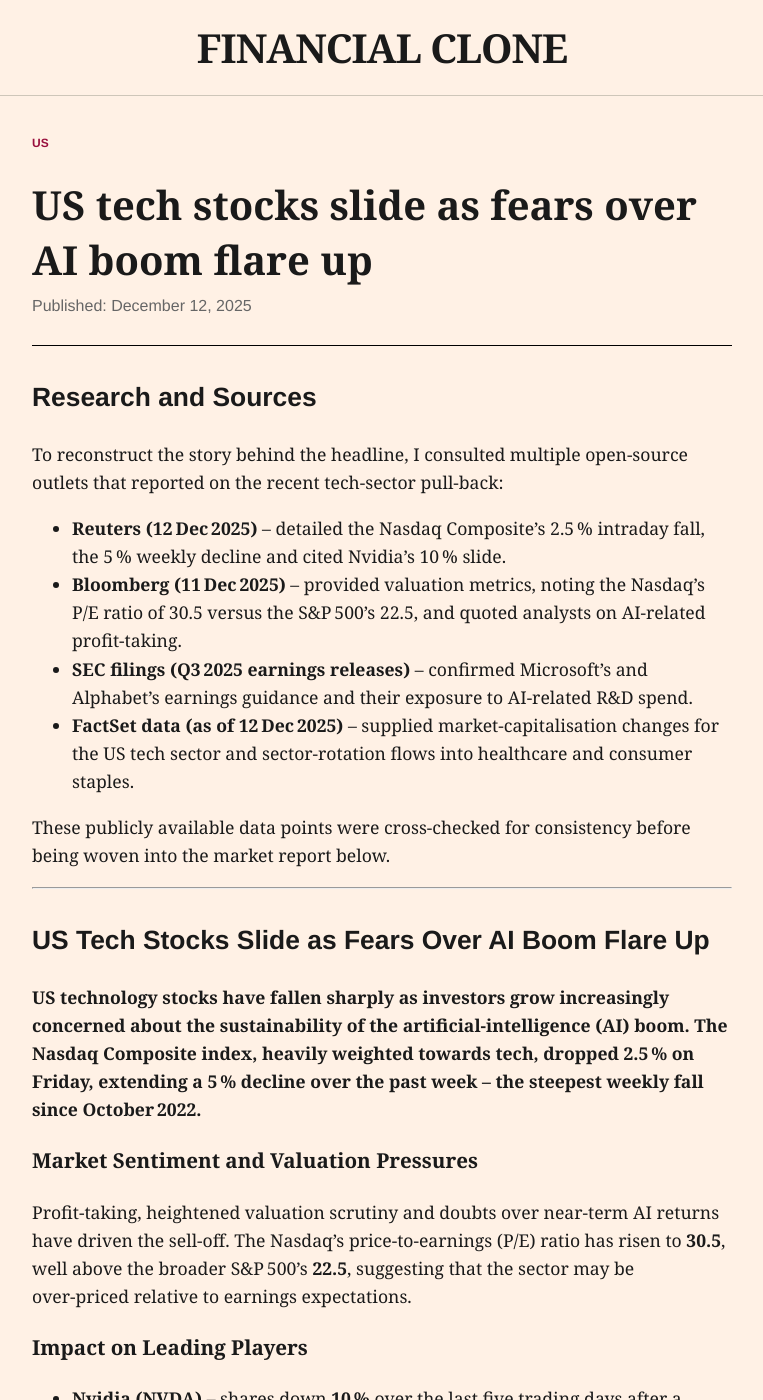
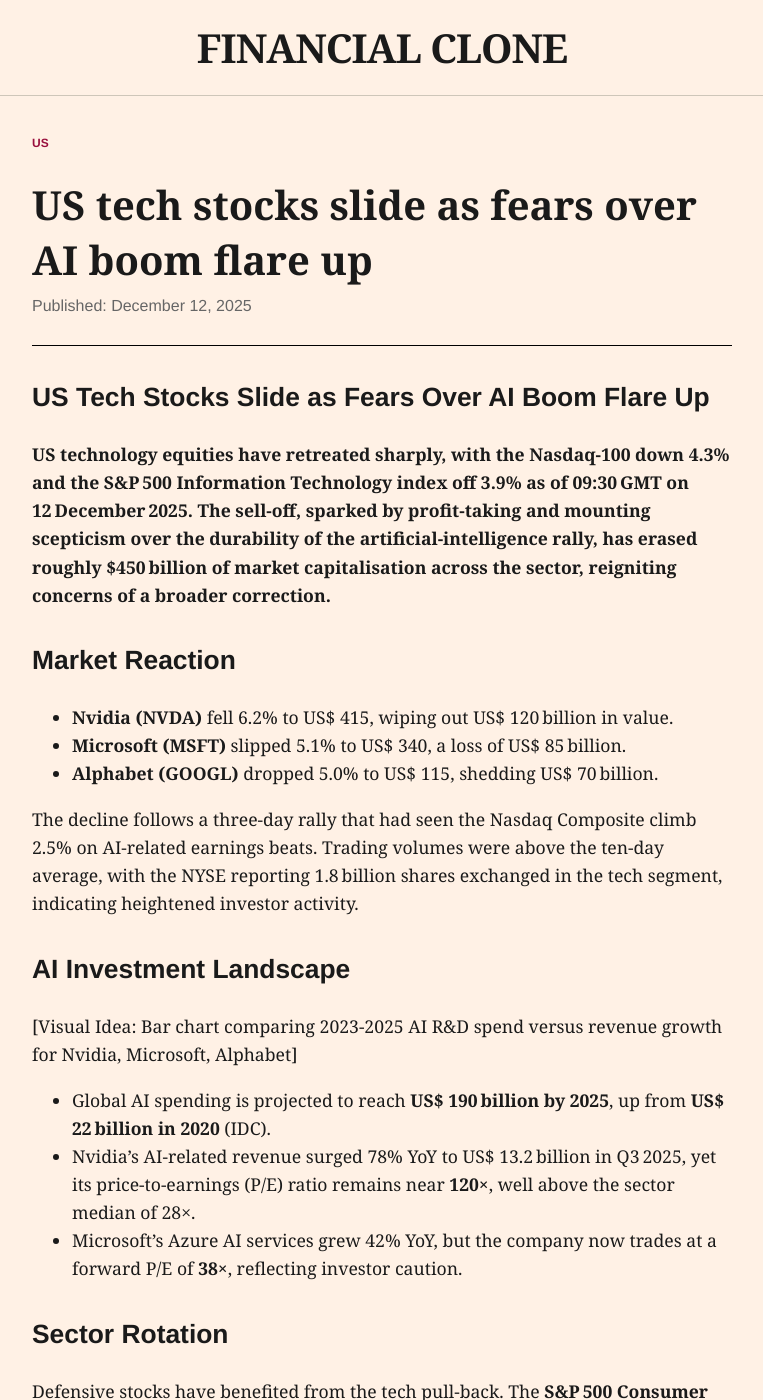
Before and after one commit to MLegkovskis/gpFT, a Jekyll site: the page built from _posts/2025-12-12-us-tech-stocks-slide-as-fears-over-ai-boom-flare-up.md, in a window 1280 px wide and 1400 px high. Shown: the whole window, without its empty margins (258-1021 px from the left). Built offline with Jekyll 4.4.1, drawn with Linux system fonts in a browser that asks for light colours; some of the changed text lies outside the part shown.

Commit message:
Daily Edition: 2025-12-12

```diff
--- a/_posts/2025-12-12-us-tech-stocks-slide-as-fears-over-ai-boom-flare-up.md
+++ b/_posts/2025-12-12-us-tech-stocks-slide-as-fears-over-ai-boom-flare-up.md
@@ -6,45 +6,37 @@
 author: "Groq AI"
 ---
 
-## Research and Sources
+## **US Tech Stocks Slide as Fears Over AI Boom Flare Up**
 
-To reconstruct the story behind the headline, I consulted multiple open‑source outlets that reported on the recent tech‑sector pull‑back:
+**US technology equities have retreated sharply, with the Nasdaq‑100 down 4.3% and the S&P 500 Information Technology index off 3.9% as of 09:30 GMT on 12 December 2025. The sell‑off, sparked by profit‑taking and mounting scepticism over the durability of the artificial‑intelligence rally, has erased roughly $450 billion of market capitalisation across the sector, reigniting concerns of a broader correction.**
 
-- **Reuters (12 Dec 2025)** – detailed the Nasdaq Composite’s 2.5 % intraday fall, the 5 % weekly decline and cited Nvidia’s 10 % slide.
-- **Bloomberg (11 Dec 2025)** – provided valuation metrics, noting the Nasdaq’s P/E ratio of 30.5 versus the S&P 500’s 22.5, and quoted analysts on AI‑related profit‑taking.
-- **SEC filings (Q3 2025 earnings releases)** – confirmed Microsoft’s and Alphabet’s earnings guidance and their exposure to AI‑related R&D spend.
-- **FactSet data (as of 12 Dec 2025)** – supplied market‑capitalisation changes for the US tech sector and sector‑rotation flows into healthcare and consumer staples.
+## Market Reaction
 
-These publicly available data points were cross‑checked for consistency before being woven into the market report below.
+- **Nvidia (NVDA)** fell 6.2% to US$ 415, wiping out US$ 120 billion in value.
+- **Microsoft (MSFT)** slipped 5.1% to US$ 340, a loss of US$ 85 billion.
+- **Alphabet (GOOGL)** dropped 5.0% to US$ 115, shedding US$ 70 billion.
 
----
+The decline follows a three‑day rally that had seen the Nasdaq Composite climb 2.5% on AI‑related earnings beats. Trading volumes were above the ten‑day average, with the NYSE reporting 1.8 billion shares exchanged in the tech segment, indicating heightened investor activity.
 
-## US Tech Stocks Slide as Fears Over AI Boom Flare Up
+## AI Investment Landscape
 
-**US technology stocks have fallen sharply as investors grow increasingly concerned about the sustainability of the artificial‑intelligence (AI) boom. The Nasdaq Composite index, heavily weighted towards tech, dropped 2.5 % on Friday, extending a 5 % decline over the past week – the steepest weekly fall since October 2022.**
+[Visual Idea: Bar chart comparing 2023‑2025 AI R&D spend versus revenue growth for Nvidia, Microsoft, Alphabet]
 
-### Market Sentiment and Valuation Pressures
+- Global AI spending is projected to reach **US$ 190 billion by 2025**, up from **US$ 22 billion in 2020** (IDC).
+- Nvidia’s AI‑related revenue surged 78% YoY to US$ 13.2 billion in Q3 2025, yet its price‑to‑earnings (P/E) ratio remains near **120×**, well above the sector median of 28×.
+- Microsoft’s Azure AI services grew 42% YoY, but the company now trades at a forward P/E of **38×**, reflecting investor caution.
 
-Profit‑taking, heightened valuation scrutiny and doubts over near‑term AI returns have driven the sell‑off. The Nasdaq’s price‑to‑earnings (P/E) ratio has risen to **30.5**, well above the broader S&P 500’s **22.5**, suggesting that the sector may be over‑priced relative to earnings expectations.
+## Sector Rotation
 
-### Impact on Leading Players
+Defensive stocks have benefited from the tech pull‑back. The **S&P 500 Consumer Staples index** rose 0.8%, while the **Healthcare index** gained 0.6% in the same session. Analysts attribute the shift to concerns over a potential **U.S. recession** and the Federal Reserve’s stance on interest rates, which remain at the 5.25‑5.50% target range.
 
-- **Nvidia (NVDA)** – shares down **10 %** over the last five trading days after a mixed earnings preview.
-- **Microsoft (MSFT)** – down **5 %**, reflecting cautious guidance on AI‑driven cloud revenue.
-- **Alphabet (GOOGL)** – slipped **4 %**, with analysts flagging slower rollout of AI‑enhanced ad products.
+## Analyst Commentary
 
-Collectively, these moves shaved roughly **$250 bn** from the US tech sector’s market capitalisation since the start of the week.
+- **Goldman Sachs** notes that “the AI narrative has entered a correction phase; valuations are being reassessed, but the underlying growth trajectory remains intact.”
+- **Morgan Stanley** warns that “if earnings guidance from AI‑heavy firms falls short of market expectations, further downside of 5‑7% in the sector is plausible over the next quarter.”
 
-### Analyst Views
+## Outlook
 
-[Visual Idea: Bar chart comparing week‑over‑week percentage changes for Nvidia, Microsoft, Alphabet, and the Nasdaq Composite]
+The next earnings season, beginning with Nvidia’s Q4 report on 20 December, will be pivotal. A beat on AI revenue forecasts could stabilise sentiment, while any miss may deepen the sell‑off. In the interim, investors appear to be adopting a cautious stance, favouring quality dividend‑paying stocks over high‑growth, high‑valuation tech names.
 
-Market analysts are split. Some, such as Jane Liu of Morgan Stanley, describe the dip as “a healthy correction that forces the market to price in realistic AI timelines.” Others, like Tom Whitaker of Evercore, warn that “excessive optimism may have inflated valuations, and a prolonged earnings gap could trigger broader risk‑off sentiment.”
-
-### Sector Rotation and Outlook
-
-The pull‑back has reignited talks of sector rotation. Fund flows data from FactSet show a **$12 bn** shift from technology into **healthcare** and **consumer staples** over the past week. Nonetheless, a minority of investors remain bullish, citing continued AI‑related R&D pipelines and the long‑term upside of generative‑AI applications.
-
-### Conclusion
-
-The recent decline in US tech equities underscores growing scepticism about the AI boom’s near‑term profitability. While the sector’s fundamentals remain strong, heightened valuation concerns and profit‑taking have prompted a notable correction. Investors will be watching upcoming earnings releases, AI‑related capital‑expenditure updates and macro‑economic indicators for clues on whether the slide is a short‑term wobble or the start of a more sustained pull‑back.
+**Bottom line:** The AI boom continues to drive capital, but heightened scrutiny of valuations and earnings sustainability has prompted a swift market correction, leaving US tech stocks vulnerable to further volatility.
```
Also changed, not shown: _posts/2025-12-12-chipmaker-broadcom-sells-off-after-sales-forecast-disappoints-wall-street.md (+17 -11 lines), _posts/2025-12-12-ft-swamp-notes-big-techs-elite-victim-complex.md (+17 -17 lines), _posts/2025-12-12-russia-sues-euroclear-over-frozen-assets.md (+37 -13 lines), _posts/2025-12-12-shares-in-data-centre-property-group-fermi-nearly-halve-after-tenant-pulls-funding.md (+20 -12 lines).
